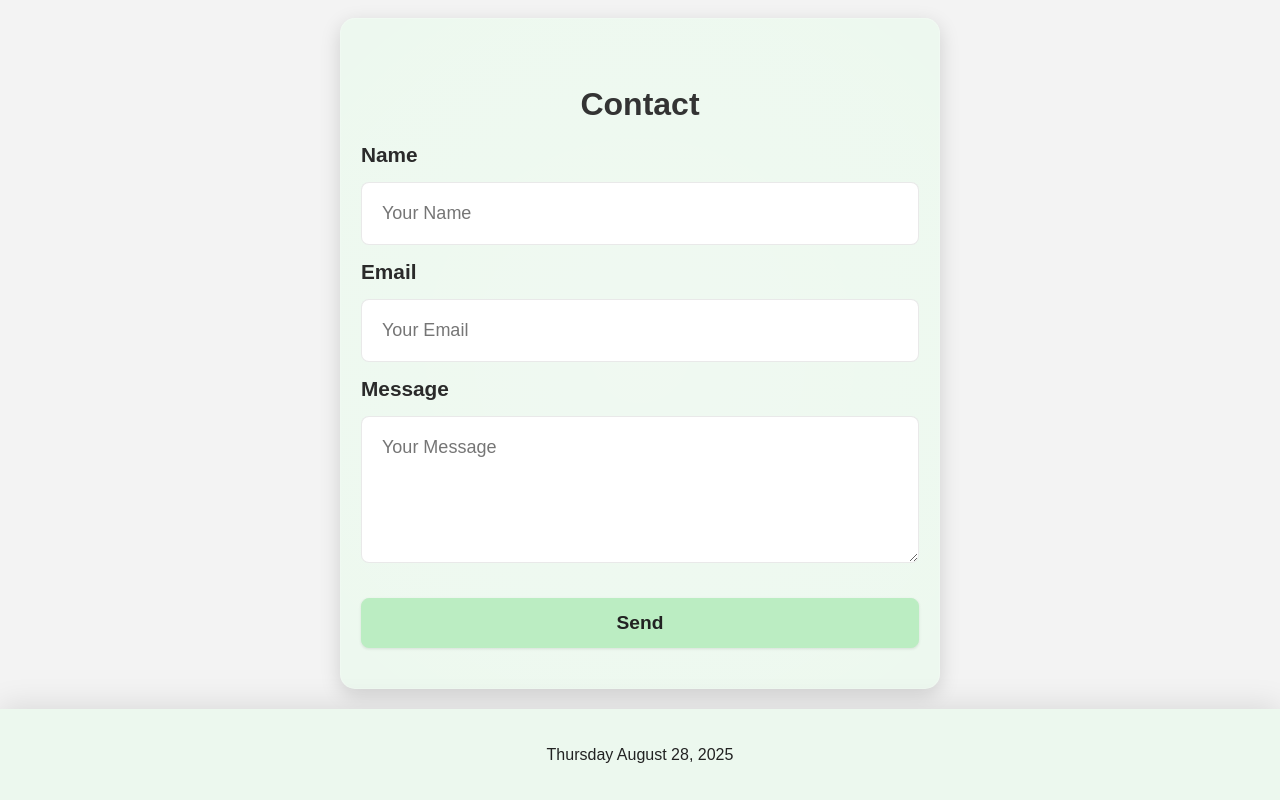
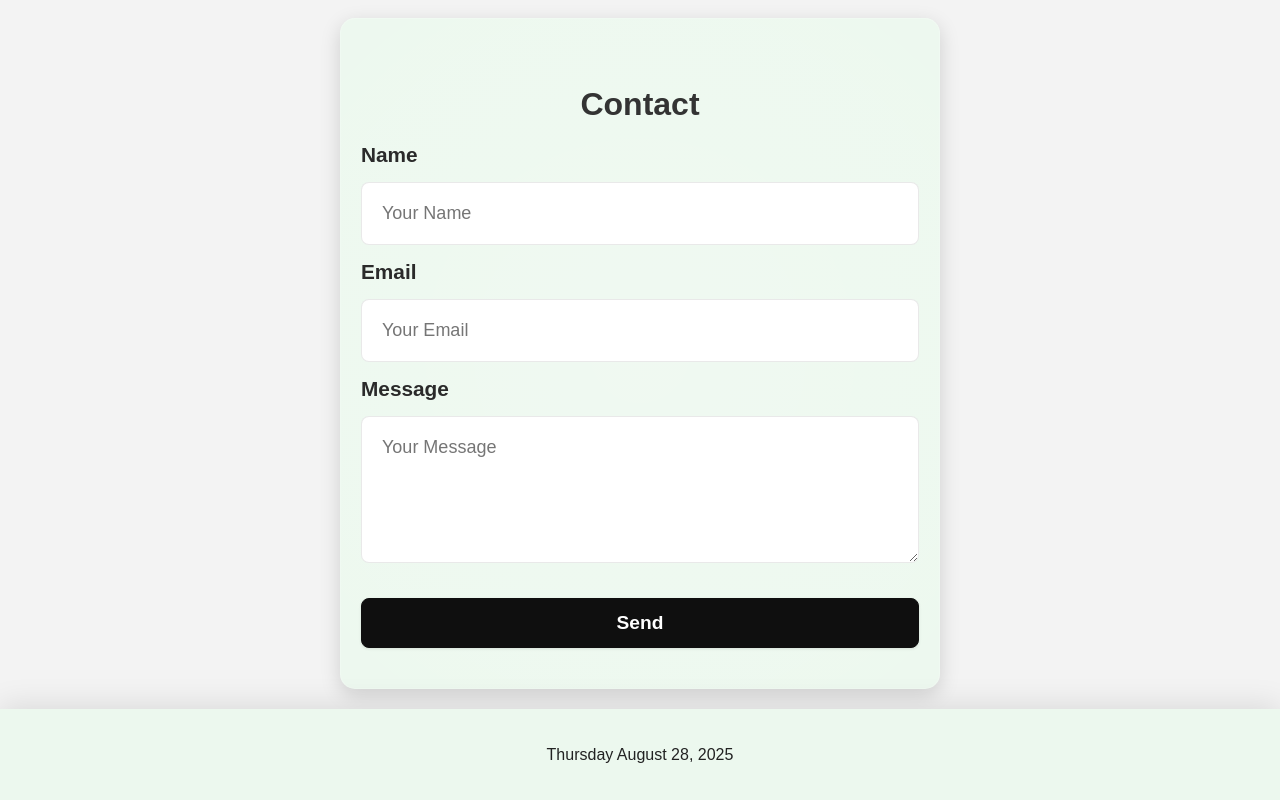
Before and after one commit to kironroy/kironroy-react, a React (Create React App) app: page / in a window 1280 px wide. Shown: the part 1862-2662 px from the top of the page. Built offline with nearby package versions, Linux system fonts and the light colour scheme; no server answers; a web font is replaced by a local one.

Commit message:
Update Contact.css
👉 dark button for contact.

```diff
--- a/src/components/Contact.css
+++ b/src/components/Contact.css
@@ -80,11 +80,11 @@
 
 /* 🎯 Submit Button */
 .contact button {
-  background: #bbedc2;
-  color: #222;
+  background: #0F0F0F;
+  color: #fff;
   padding: 13px 15px;
   font-size: 1.2em;
-  border: 1px solid #bbedc2;
+  border: 1px solid #0F0F0F;
   border-radius: 8px;
   margin-top: 20px;
   cursor: pointer;
```
